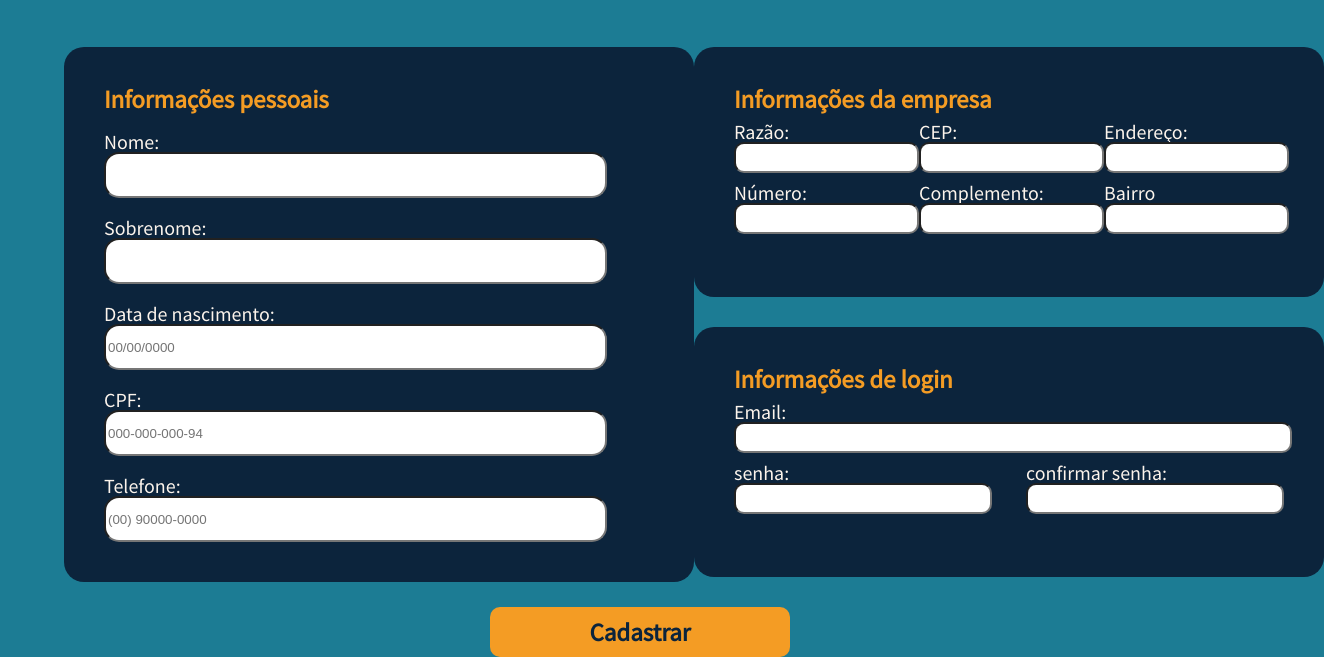
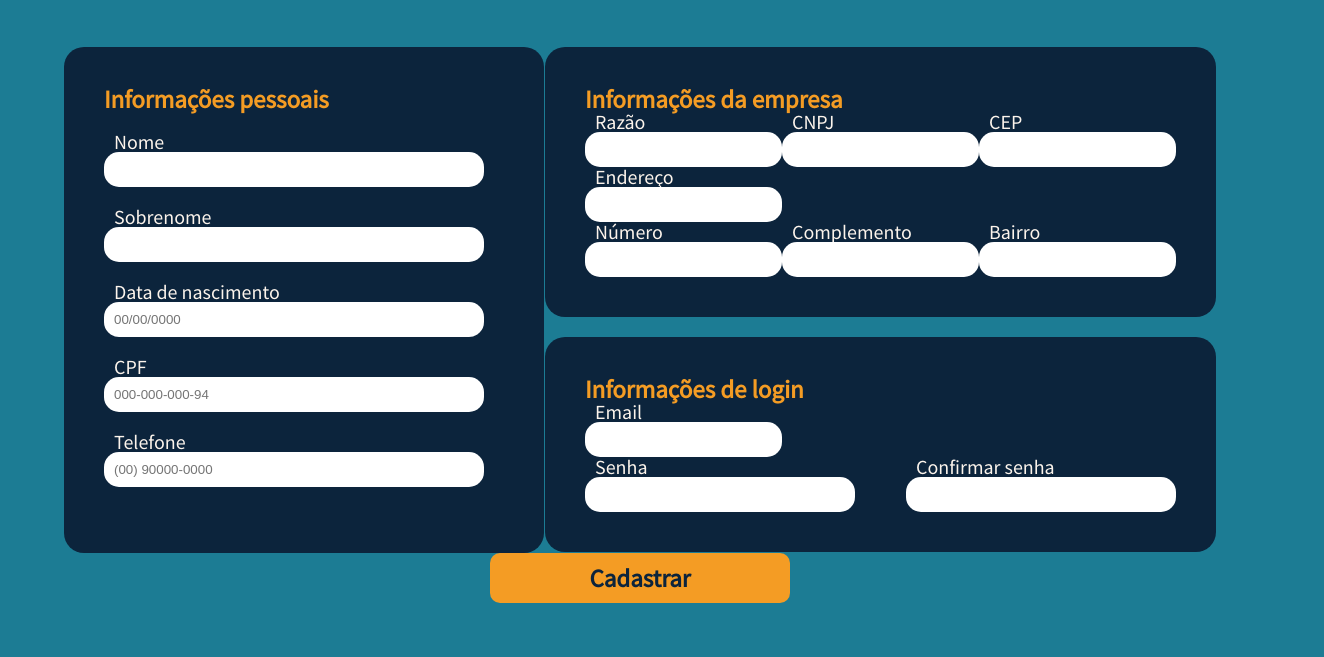
Before and after one commit to VagaFacil/VagaFacil, a plain HTML site: page site/cadastro.html in a window 1280 px wide. Shown: the part 173-830 px from the top of the page, 1324 px wide, since content can reach past the window. After the commit the page ends 800 px from the top, so only its background shows below. Drawn offline with Linux system fonts and the light colour scheme.

Commit message:
Cadastro

```diff
--- a/site/cadastro.html
+++ b/site/cadastro.html
@@ -11,6 +11,7 @@
     <link rel="stylesheet" href="css/cadastro.css">
     <link rel="stylesheet" href="">
     <link rel="stylesheet" href="css/mediaQueries.css">
+    <script src="js/cadastro.js"></script>
 </head>
 
 <body>
@@ -44,62 +45,82 @@
                 <div class="card1">
                     <h1>Informações pessoais</h1>
                     <div class="ul">
-                        <li>Nome: <br>
+                        <li>
+                            <p>Nome</p>
                             <input type="Nome">
                         </li>
-                        <li>Sobrenome: <br>
+                        <li>
+                            <p>Sobrenome</p>
                             <input type="Sobrenome">
                         </li>
-                        <li>Data de nascimento: <br>
+                        <li>
+                            <p>Data de nascimento</p>
                             <input type="Data de nascimento" placeholder="00/00/0000">
                         </li>
-                        <li>CPF: <br>
+                        <li>
+                            <p>CPF</p>
                             <input type="CPF" placeholder="000-000-000-94">
                         </li>
-                        <li>Telefone: <br>
+                        <li>
+                            <p>Telefone</p>
                             <input type="telefone" placeholder="(00) 90000-0000">
                         </li>
                     </div>
                 </div>
             </div>
             <div class="coluna">
-                <div class="card">
+                <div class="card2">
                     <h1>Informações da empresa</h1>
                     <ul>
-                        <li>Razão: <br>
-                            <input type="razão">
+                        <li>
+                            <p>Razão</p>
+                            <input type="text">
                         </li>
-                        <li>CEP: <br>
-                            <input type="CEP">
+                        <li>
+                            <p>CNPJ</p>
+                            <input type="text">
                         </li>
-                        <li>Endereço: <br>
-                            <input type="Endereço">
+                        <li>
+                            <p>CEP</p>
+                            <input type="text">
+                        </li>
+                    </ul>
+                    </li>
+                    <ul>
+                        <li>
+                            <p>Endereço</p>
+                            <input type="text">
                         </li>
                     </ul>
                     <ul>
-                        <li>Número: <br>
-                            <input type="Número">
+                        <li>
+                            <p>Número</p>
+                            <input type="text">
                         </li>
-                        <li>Complemento: <br>
-                            <input type="complemento">
+                        <li>
+                            <p>Complemento</p>
+                            <input type="text">
                         </li>
-                        <li>Bairro <br>
-                            <input type="bairro">
+                        <li>
+                            <p>Bairro</p>
+                            <input type="text">
                         </li>
                     </ul>
 
 
                 </div>
-                <div class="card">
+                <div class="card3">
                     <h1>Informações de login</h1>
-                    <p> Email: <br>
-                        <input type="email">
-                    </p>
+                    <p>Email</p>
+                    <input type="email">
+
                     <ul class="senha">
-                        <li>senha: <br>
+                        <li>
+                            <p>Senha</p>
                             <input type="senha">
                         </li>
-                        <li>confirmar senha: <br>
+                        <li>
+                            <p>Confirmar senha</p>
                             <input type="confirmação" id="ipt_senha" oninput="cadastro()">
                         </li>
                     </ul>
--- a/site/css/cadastro.css
+++ b/site/css/cadastro.css
@@ -34,11 +34,13 @@
 }
 .card1 {
     background-color: #0C243C;
-    width: 550px;
+    width: 400PX;
     list-style: none;
     padding:40px ;
     border-radius: 20px;
     font-size: 20px;
+    height: 450px;
+    height: 426px;
 }
 .coluna h1 {
     color: #F49C24;
@@ -47,43 +49,80 @@
 }
 .card1 li {
     margin-top: 20px;
-
     width: 90%;
 }
+.card1 p {
+    margin: 0;
+    padding: 0 0 0 10px;
+}
 .card1 input{
+    padding: 10px;
+    border-radius: 15px;
+    outline: none;
+    border: 0;
     width: 100%;
-    height: 40px;
-    border-radius: 15px;
 }
 /* final do primeiro card */
-/* Começo do segundo e terceiro card */
-.card {
+
+/* Começo card2 */
+.card2 {
     background-color: #0C243C;
-    width: 550px;
+    width: auto;
+    height: auto;
     list-style: none;
     padding:40px ;
-
     border-radius: 20px;
     font-size: 20px;
-    height: 170px;
-    margin-bottom: 30px;
-
 }
-.card ul {
+.card2 ul {
     display: flex;
     justify-content: space-between;
     align-items: center;
-    margin-top: 10px;
 }
-.card input {
-    border-radius: 10px;
-    height: 25px;
+.card2 ul li {
+    width: auto;
 }
-.card p {
-    margin-top: 10px;
+.card2 p {
+    margin: 0;
+    padding: 0 0 0 10px;
 }
-.card p input {
-    width: 100%;
+.card2 input {
+    padding: 10px;
+    border-radius: 15px;
+    outline: none;
+    border: 0;
+}
+/* Final card2 */
+
+/* Começo card3 */
+.card3 {
+    background-color: #0C243C;
+    width: auto;
+    height: auto;
+    list-style: none;
+    padding:40px ;
+    border-radius: 20px;
+    font-size: 20px;
+    margin-top: 20px;
+}
+.card3 ul {
+    display: flex;
+    justify-content: space-between;
+    align-items: center;
+}
+.card3 ul li {
+    width: auto;
+}
+.card3 p {
+    margin: 0;
+    padding: 0 0 0 10px;
+}
+.card3 input {
+    padding: 10px;
+    border-radius: 15px;
+    outline: none;
+    border: 0;
+    margin: 0;
 }
 .senha input {
     width: 250px;
```
Also changed, not shown: site/js/cadastro.js (added).
